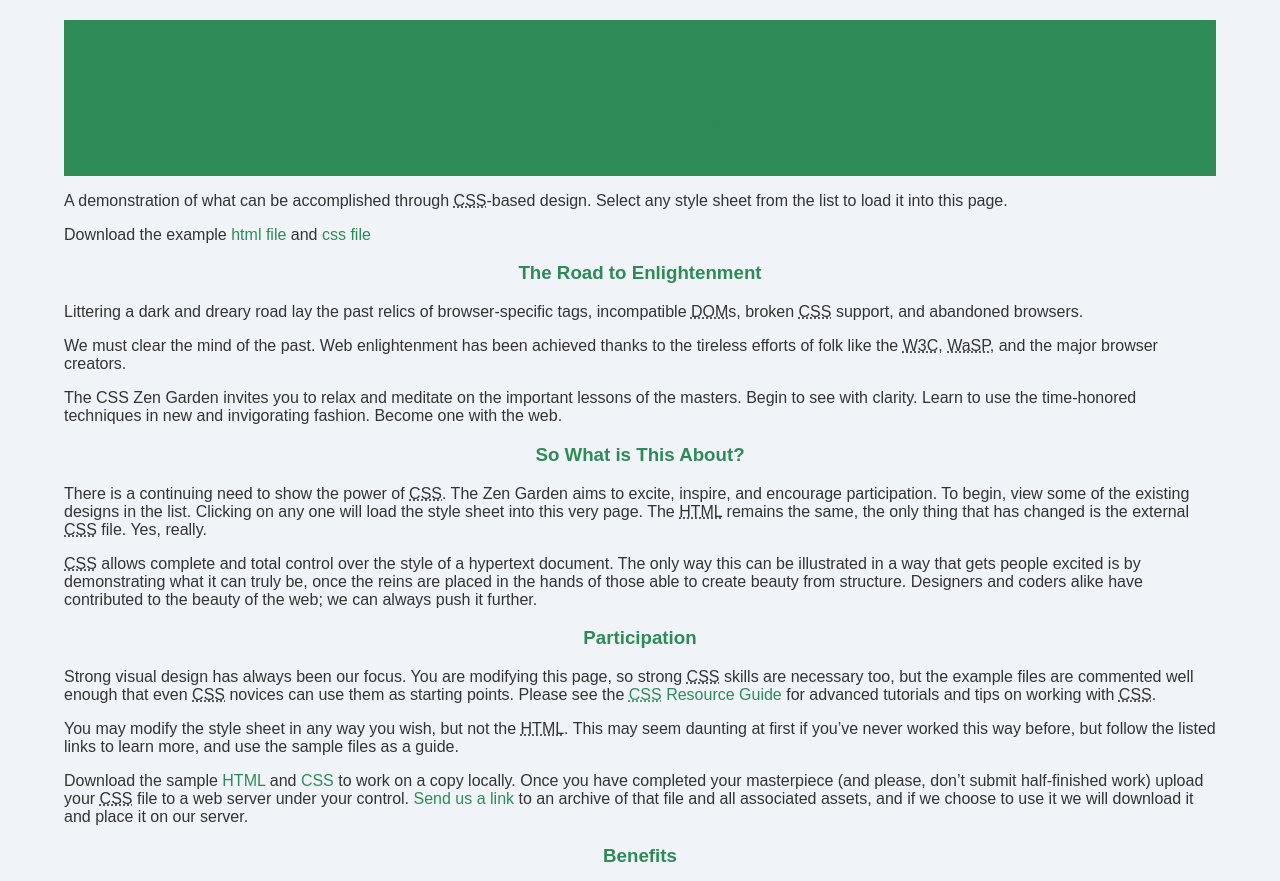
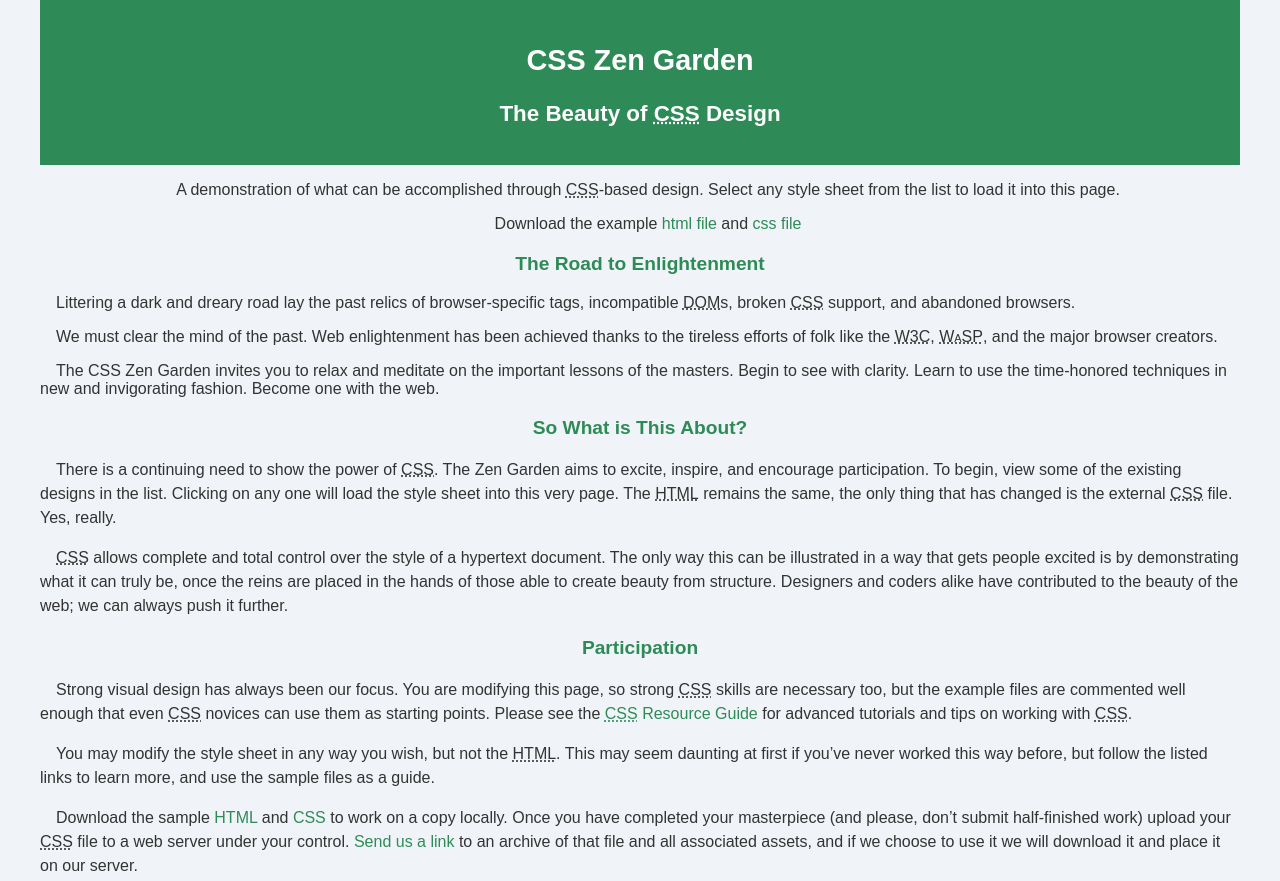
Before and after one commit to otavio-limase/desenvolve-introducao-web, a plain HTML site: page ZenGarden/index.html in a window 1280 px wide. Shown: the top 881 px of the page. Drawn offline with Linux system fonts and the light colour scheme.

Commit message:
Aplicando estilização textual final no projeto Zen Garden

```diff
--- a/ZenGarden/style.css
+++ b/ZenGarden/style.css
@@ -4,34 +4,65 @@
    - Destaque: #2e8b57
 */
 
+/* ----------------------- */
+/* 1. Aspectos gerais */
+/* ----------------------- */
+
 body {
+    width: 1200px; /* Tamanho fixo da página */
+    margin: 0 auto;
     background-color: #f0f4f8;
     color: #333333;
-    font-family: Arial, sans-serif;
-    margin: 0;
-    padding: 0;
+    font-family: Arial, Helvetica, sans-serif;
 }
 
-h1, h2, h3 {
-    color: #2e8b57;
+p {
+    text-indent: 1em;
+}
+
+/* ----------------------- */
+/* 2. Títulos */
+/* ----------------------- */
+
+h1 {
+    font-size: 1.8rem;
     text-align: center;
 }
 
-a {
-    color: #2e8b57;
-    text-decoration: none;
+h2 {
+    font-size: 1.4rem;
+    text-align: center;
 }
 
-a:hover {
-    text-decoration: underline;
+h3 {
+    font-size: 1.2rem;
+    text-align: center;
+    color: #2e8b57;
 }
 
-.page-wrapper {
-    width: 90%;
-    max-width: 1200px;
-    margin: 0 auto;
-    padding: 20px;
+/* Títulos dentro do header ficam brancos */
+header h1,
+header h2 {
+    color: white;
 }
+
+/* ----------------------- */
+/* 3. Seções de resumo e principal */
+/* ----------------------- */
+
+/* Seção de resumo */
+.summary {
+    text-align: center;
+}
+
+/* Seção principal */
+.main p {
+    line-height: 1.5;
+}
+
+/* ----------------------- */
+/* 4. Header e Footer */
+/* ----------------------- */
 
 header {
     background-color: #2e8b57;
@@ -47,8 +78,33 @@
     padding: 10px;
 }
 
+/* ----------------------- */
+/* 5. Sidebar */
+/* ----------------------- */
+
 .sidebar {
     background-color: #dce9e2;
     padding: 15px;
     border-radius: 5px;
 }
+
+/* ----------------------- */
+/* 6. Links */
+/* ----------------------- */
+
+a {
+    color: #2e8b57;
+    text-decoration: none;
+}
+
+a:hover {
+    text-decoration: underline;
+}
+
+/* ----------------------- */
+/* 7. Abreviaturas */
+/* ----------------------- */
+
+abbr {
+    font-variant: small-caps;
+}
```
